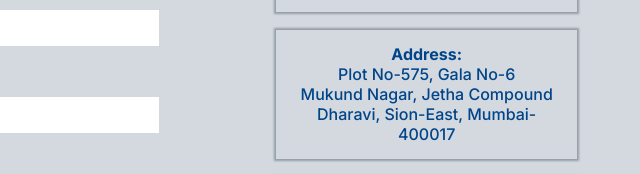
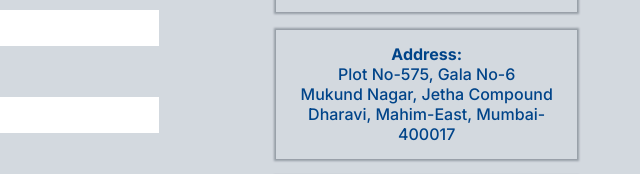
Before and after one commit to shams-aaliya/Exim, a plain HTML site: page index.html in a window 1280 px wide. Shown: the part 4576-4750 px from the top of the page, 640-1280 px from the left. Drawn offline with Linux system fonts and the light colour scheme; files whose address does not match are found by name.

Commit message:
Address correction

```diff
--- a/index.html
+++ b/index.html
@@ -199,7 +199,7 @@
                     <h4>Address:</h4>
                     <p>Plot No-575, Gala No-6 </br>
                         Mukund Nagar, Jetha Compound </br>
-                        Dharavi, Sion-East, Mumbai-400017
+                        Dharavi, Mahim-East, Mumbai-400017
                     </p>
                 </div>
                 <div class="contact-items">
```
Also changed, not shown: manufacturer-trading-company.html (+1 -1 lines).
